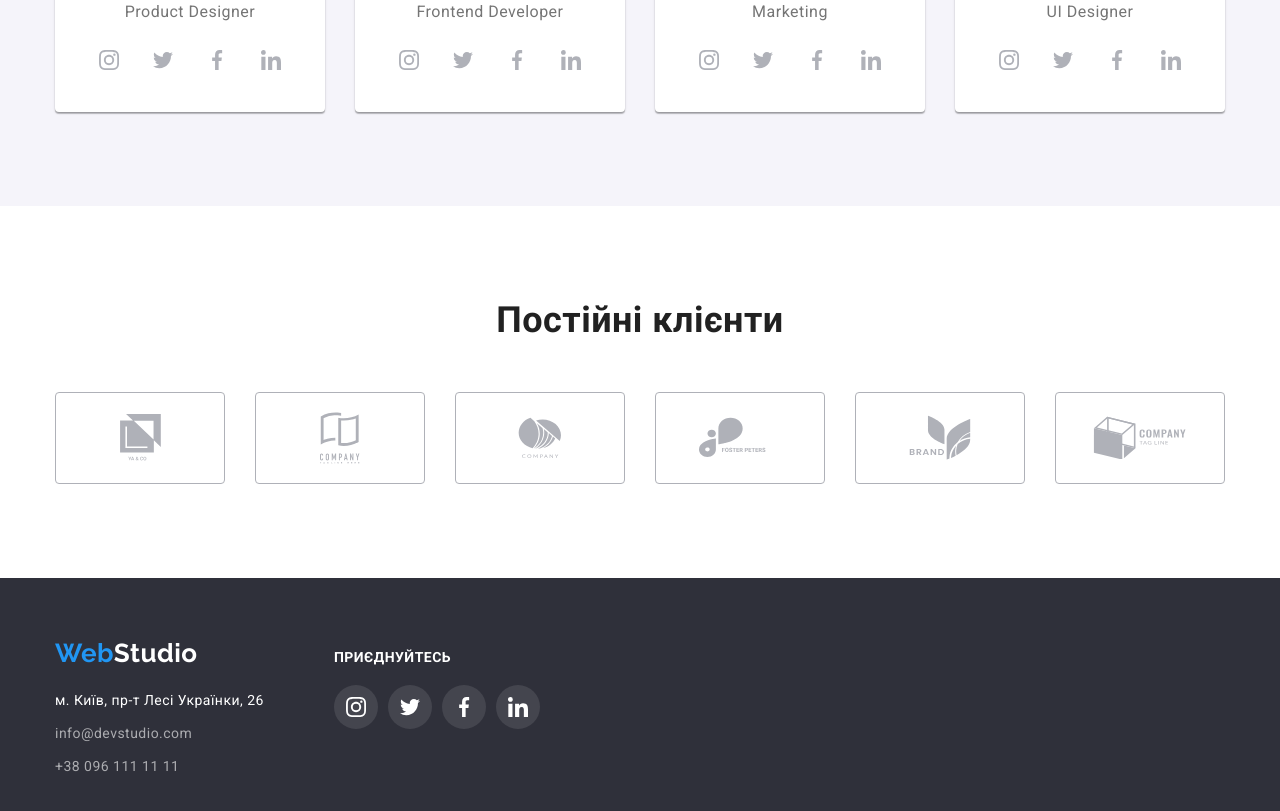
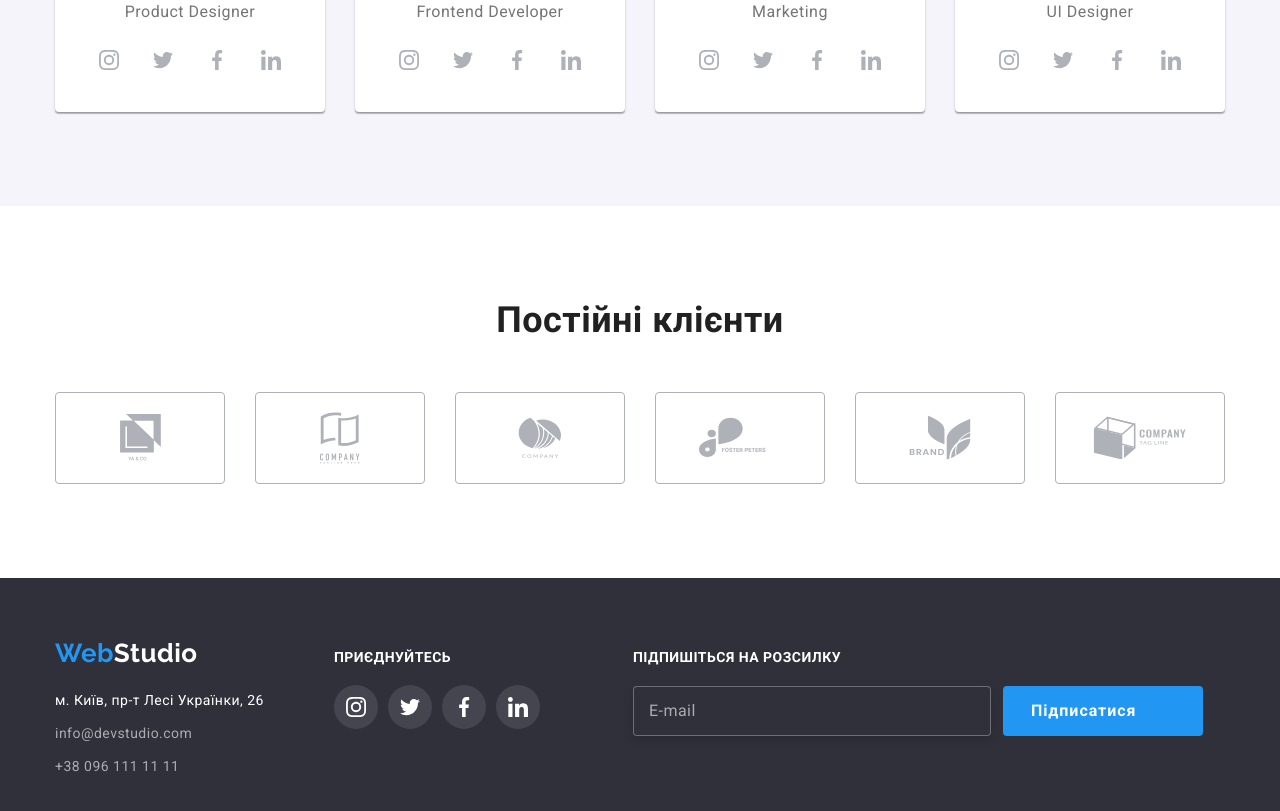
Before and after one commit to RomanMordzynsky/goit-markup-hw-06, a plain HTML site: page index.html in a window 1280 px wide. Shown: the part 2098-2909 px from the top of the page. Drawn offline with nearby package versions, Linux system fonts and the light colour scheme.

Commit message:
footer form

```diff
--- a/index.html
+++ b/index.html
@@ -257,6 +257,18 @@
                             </svg> </a> </li>
                 </ul>
             </div>
+            <div class="subscribe-block">
+                <span class="subscribe-title">Підпишіться на розсилку</span>
+                <form class="subscribe-wrapper">
+                    <input class="subscribe-input" name="subscribe_email" type="email" placeholder="E-mail" required>
+                    <div class="button-wrapper">
+                        <button class="subscribe-button" type="submit"> <span class="button-title">Підписатися</span>
+                            <svg class="send-svg" width="24" height="24" > <use href="./images/icons.svg#icon-send"> </use>
+                            </svg>
+                        </button>
+                    </div>
+                </form>
+            </div>
         </div>
     </footer>
     <div class="backdrop is-hidden" data-modal>
@@ -303,10 +315,9 @@
                 <span class="label-name">Коментар</span>
                 <textarea name="user_message" class="contact-form-message" placeholder="Введіть текст"></textarea>
             </label>
-
             <div class="contact-form-checkbox-wrapper">
-            <input name="accept-policy" class="contact-form-checkbox visually-hidden" type="checkbox" id="policy-checkbox" required>
-            <label for="policy-checkbox" class="contact-form-checkbox-label" >Погоджуюся з розсилкою та приймаю &nbsp<a href="">Умови договору</a></label>
+                <input name="accept-policy" class="contact-form-checkbox visually-hidden" type="checkbox" id="policy-checkbox" required>
+                <label for="policy-checkbox" class="contact-form-checkbox-label" >Погоджуюся з розсилкою та приймаю &nbsp<a href="">Умови договору</a></label>
             </div>
             <button type="submit" class="contact-form-submit-btn">Відправити</button>
             </form>
--- a/styles/styles.css
+++ b/styles/styles.css
@@ -151,7 +151,6 @@ img {
     font-weight: var(--secondary-font-weight);
     font-size: 16px;
     line-height: 1.62;
-    text-align: center;
     cursor: pointer;
 
     color: var(--secondary-text-color);
@@ -872,7 +871,8 @@ img {
     height: 44px;
 }
 
-.footlink:hover {
+.footlink:hover,
+.footlink:focus {
     background-color: var(--accent-color);
 }
 
@@ -954,6 +954,15 @@ img {
     cursor: pointer;
 
 }
+.close-svg {
+    fill: #000000 ;
+    transition: fill 250ms cubic-bezier(0.4, 0, 0.2, 1);
+}
+
+.close-button:hover > .close-svg {
+
+    fill: var(--accent-color);
+}
 
 .modal-title {
     margin-bottom: 12px;
@@ -994,6 +1003,7 @@ img {
     height: 40px;
     border: 1px solid var(--input-border-color);
     border-radius: 4px;
+
     transition: border-color 250ms cubic-bezier(0.4, 0, 0.2, 1);
 }
 
@@ -1001,6 +1011,7 @@ img {
     position: absolute;
     top: 50%;
     left: 12px;
+
     transform: translateY(-50%);
     transition: fill 250ms cubic-bezier(0.4, 0, 0.2, 1);
 }
@@ -1024,6 +1035,7 @@ img {
     padding: 16px 12px;
     border: 1px solid var(--input-border-color);
     border-radius: 4px;
+
     transition: border-color 250ms cubic-bezier(0.4, 0, 0.2, 1);
 }
 
@@ -1067,6 +1079,7 @@ img {
     height: 15px;
     margin-right: 9px;
     border-radius: 2px;
+
     background-image: url(../images/Vectorbox.svg);
     cursor: pointer;
 
@@ -1112,3 +1125,96 @@ img {
     color: var(-primary-background-color);
     background-color: var(--button-background-color);
 }
+
+.subscribe-block {
+    display: block;
+    margin-left: 93px;
+
+}
+
+.subscribe-title {
+    font-weight: var(--primary-font-weight);
+    font-size: 14px;
+    line-height: 1.14;
+    text-transform: uppercase;
+
+    color: var(--primary-background-color);
+}
+
+.subscribe-input {
+    display: block;
+    margin-top: 20px;
+    margin-right: 12px;
+    width: 358px;
+    height: 50px;
+    padding: 16px 15px;
+    border: 1px solid rgba(255, 255, 255, 0.3);
+    filter: drop-shadow(0px 4px 4px rgba(0, 0, 0, 0.15));
+    border-radius: 4px;
+
+    background-color: var(--secondary-background-color);
+    color: var(--primary-background-color);
+}
+
+.subscribe-input::placeholder {
+    font-weight: 400;
+    font-size: 16px;
+    line-height: 1.25;
+    letter-spacing: .03em;
+
+    color: var(--address-color);
+}
+
+.subscribe-wrapper {
+    display: flex;
+    flex-direction: row;
+
+}
+
+.subscribe-button {
+
+    display: inline-block;
+    width: 200px;
+    height: 50px;
+    padding: 10px 28px;
+    border-radius: 4px;
+    border: none;
+
+    font-family: inherit;
+    font-weight: var(--primary-font-weight);
+    font-size: 16px;
+    line-height: 1.87;
+    letter-spacing: .06em;
+
+    cursor: pointer;
+    color: var(--primary-background-color);
+    background-color: var(--accent-color);
+
+    transition: color 250ms cubic-bezier(0.4, 0, 0.2, 1),
+    background-color: 250ms cubic-bezier(0.4, 0, 0.2, 1),
+
+}
+
+.subscribe-button:hover,
+.subscribe-button:focus {
+    color: var(-primary-background-color);
+    background-color: var(--button-background-color);
+}
+
+.button-wrapper {
+    position: relative;
+    margin-top: 20px;
+}
+
+.send-svg {
+    position: absolute;
+    top: 13px;
+    right: 28px;
+}
+
+.button-title {
+    display: inline-block;
+    position: absolute;
+    left: 28px;
+    top: 10px;
+}
```
Also changed, not shown: images/icons.svg, images/symbol-defs (5).svg (deleted), images/telegram.svg (added).
